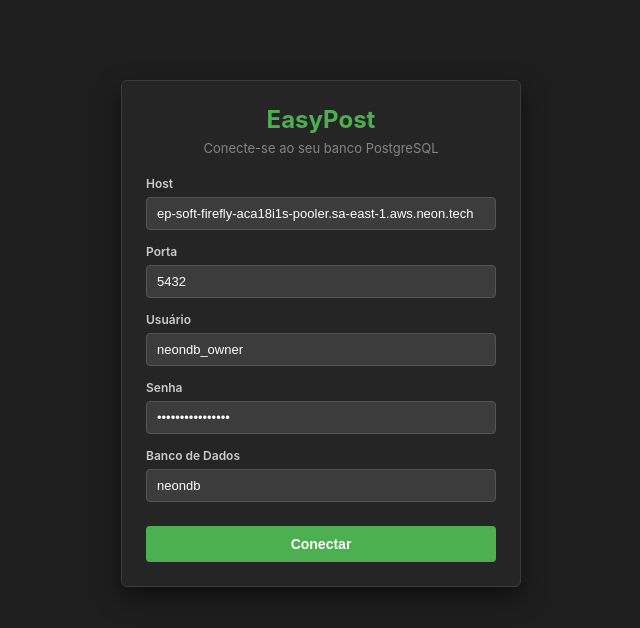
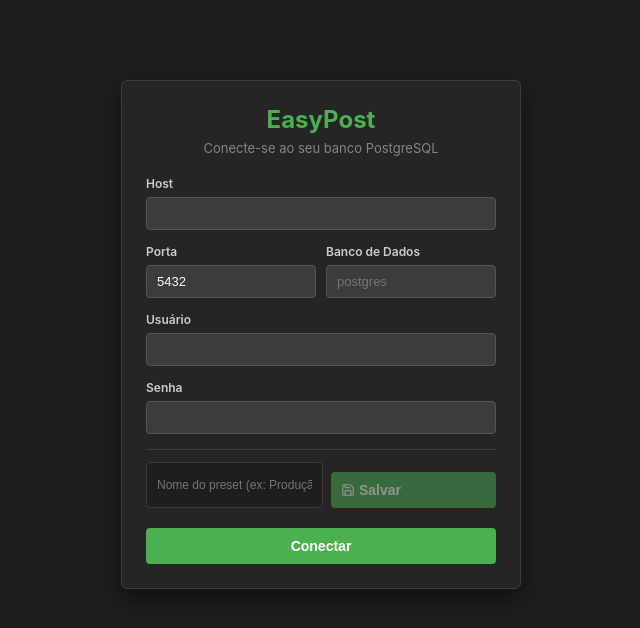
Before and after one commit to Math-1213/EasyDB, a React (Vite) app: page / in a window 1280 px wide. Shown: the top 628 px of the page, without its empty margins (319-959 px from the left). Built offline with nearby package versions, Linux system fonts and the light colour scheme.

Commit message:
feat: presets

```diff
--- a/src/App.css
+++ b/src/App.css
@@ -104,6 +104,136 @@
   word-break: break-all;
 }
 
+.form-group-row {
+  display: flex;
+  gap: 10px;
+}
+
+.form-group-row .form-group {
+  flex: 1;
+}
+
+/* CONTAINER DE PRESETS */
+.presets-section {
+  width: 100%;
+  margin-bottom: 15px;
+  background-color: #1e1e1e;
+  padding: 10px;
+  border-radius: 6px;
+  border: 1px solid #3c3c3c;
+}
+
+.preset-label {
+  font-size: 11px;
+  color: #858585;
+  text-transform: uppercase;
+  font-weight: bold;
+  display: block;
+  margin-bottom: 6px;
+}
+
+.presets-list {
+  display: flex;
+  flex-wrap: wrap;
+  gap: 6px;
+}
+
+.preset-badge {
+  background-color: #2d2d2d;
+  border: 1px solid #444;
+  color: #ccc;
+  padding: 4px 8px;
+  border-radius: 4px;
+  font-size: 12px;
+  display: flex;
+  align-items: center;
+  gap: 8px;
+  cursor: pointer;
+  transition: background-color 0.2s;
+}
+
+.preset-badge:hover {
+  background-color: #383838;
+  color: #fff;
+  border-color: #555;
+}
+
+.btn-delete-preset {
+  background: transparent;
+  border: none;
+  color: #858585;
+  cursor: pointer;
+  padding: 2px;
+  display: flex;
+  align-items: center;
+}
+
+.btn-delete-preset:hover {
+  color: #e57373;
+}
+
+/* SALVAR PRESET FORM */
+.save-preset-container {
+  display: flex;
+  gap: 8px;
+  margin: 15px 0 10px 0;
+  border-top: 1px solid #3c3c3c;
+  padding-top: 12px;
+}
+
+.preset-name-input {
+  flex: 1;
+  background-color: #1e1e1e;
+  border: 1px solid #3c3c3c;
+  border-radius: 4px;
+  color: white;
+  padding: 6px 10px;
+  font-size: 12px;
+  outline: none;
+}
+
+.preset-name-input:focus {
+  border-color: #4caf50;
+}
+
+.btn-save-preset {
+  background-color: #2d2d2d;
+  color: #ccc;
+  border: 1px solid #444;
+  padding: 0 12px;
+  border-radius: 4px;
+  font-size: 12px;
+  cursor: pointer;
+  display: flex;
+  align-items: center;
+  gap: 4px;
+}
+
+.btn-save-preset:hover:not(:disabled) {
+  background-color: #383838;
+  color: #fff;
+}
+
+.btn-save-preset:disabled {
+  opacity: 0.5;
+  cursor: not-allowed;
+}
+
+.btn-connect-main {
+  width: 100%;
+  background-color: #4caf50;
+  color: white;
+  border: none;
+  padding: 10px;
+  border-radius: 4px;
+  font-weight: bold;
+  cursor: pointer;
+  margin-top: 5px;
+}
+
+.btn-connect-main:hover {
+  background-color: #43a047;
+}
 /* ==========================================================================
    LAYOUT PRINCIPAL DASHBOARD & SIDEBAR
    ========================================================================== */
--- a/src/Screens/Connect.jsx
+++ b/src/Screens/Connect.jsx
@@ -1,23 +1,33 @@
-import { useState } from "react";
+import { useState, useEffect } from "react";
 import { invoke } from "@tauri-apps/api/core";
+import { Save, Trash2 } from "lucide-react";
 import "../App.css";
 
 function ConnectScreen({ onConnectSuccess }) {
   const [config, setConfig] = useState({
-    host: "ep-soft-firefly-aca18i1s-pooler.sa-east-1.aws.neon.tech",
+    // host: "ep-soft-firefly-aca18i1s-pooler.sa-east-1.aws.neon.tech",
+    // port: "5432",
+    // user: "neondb_owner",
+    // password: "npg_BbOf2LH5GYZC",
+    // database: "neondb",
+    host: "",
     port: "5432",
-    user: "neondb_owner",
-    password: "npg_BbOf2LH5GYZC",
-    database: "neondb",
-    // host: "localhost",
-    // port: "5432",
-    // user: "postgres",
-    // password: "",
-    // database: "",
+    user: "",
+    password: "",
+    database: "",
   });
-
+  const [presets, setPresets] = useState([]);
+  const [presetName, setPresetName] = useState("");
   const [status, setStatus] = useState("");
   const [loading, setLoading] = useState(false);
+
+  // Carrega os presets salvos no localStorage ao iniciar
+  useEffect(() => {
+    const savedPresets = localStorage.getItem("easypost_presets");
+    if (savedPresets) {
+      setPresets(JSON.parse(savedPresets));
+    }
+  }, []);
 
   const handleChange = (e) => {
     const { name, value } = e.target;
@@ -42,10 +52,67 @@
     }
   };
 
+  // Salva o preset atual
+  const handleSavePreset = (e) => {
+    e.preventDefault();
+    if (!presetName.trim()) return;
+
+    const newPreset = {
+      id: Date.now(),
+      name: presetName,
+      config: { ...config },
+    };
+
+    const updated = [...presets, newPreset];
+    setPresets(updated);
+    localStorage.setItem("easypost_presets", JSON.stringify(updated));
+    setPresetName("");
+    setStatus(`Preset "${newPreset.name}" salvo!`);
+  };
+
+  // Carrega as configurações de um preset selecionado
+  const handleSelectPreset = (preset) => {
+    setConfig({ ...preset.config });
+    setStatus(`Preset "${preset.name}" carregado.`);
+  };
+
+  // Deleta um preset
+  const handleDeletePreset = (id, e) => {
+    e.stopPropagation(); // Evita carregar o preset ao clicar em deletar
+    const updated = presets.filter((p) => p.id !== id);
+    setPresets(updated);
+    localStorage.setItem("easypost_presets", JSON.stringify(updated));
+  };
+
   return (
     <div className="login-container">
       <h1>EasyPost</h1>
       <p>Conecte-se ao seu banco PostgreSQL</p>
+
+      {/* Painel de Presets Salvose */}
+      {presets.length > 0 && (
+        <div className="presets-section">
+          <label className="preset-label">Presets Salvos</label>
+          <div className="presets-list">
+            {presets.map((p) => (
+              <div
+                key={p.id}
+                className="preset-badge"
+                onClick={() => handleSelectPreset(p)}
+              >
+                <span>{p.name}</span>
+                <button
+                  type="button"
+                  onClick={(e) => handleDeletePreset(p.id, e)}
+                  className="btn-delete-preset"
+                >
+                  <Trash2 size={12} />
+                </button>
+              </div>
+            ))}
+          </div>
+        </div>
+      )}
 
       <form onSubmit={handleConnect}>
         <div className="form-group">
@@ -58,6 +125,7 @@
           />
         </div>
 
+        <div className="form-group-row">
           <div className="form-group">
             <label>Porta</label>
             <input
@@ -66,6 +134,18 @@
               onChange={handleChange}
               required
             />
+          </div>
+
+          <div className="form-group">
+            <label>Banco de Dados</label>
+            <input
+              name="database"
+              value={config.database}
+              onChange={handleChange}
+              placeholder="postgres"
+              required
+            />
+          </div>
         </div>
 
         <div className="form-group">
@@ -88,18 +168,27 @@
           />
         </div>
 
-        <div className="form-group">
-          <label>Banco de Dados</label>
+        {/* Campo para salvar o preset atual */}
+        <div className="save-preset-container">
           <input
-            name="database"
-            value={config.database}
-            onChange={handleChange}
-            placeholder="postgres"
-            required
+            type="text"
+            placeholder="Nome do preset (ex: Produção)..."
+            value={presetName}
+            onChange={(e) => setPresetName(e.target.value)}
+            className="preset-name-input"
           />
+          <button
+            type="button"
+            onClick={handleSavePreset}
+            disabled={!presetName.trim()}
+            className="btn-save-preset"
+            title="Salvar campos atuais como Preset"
+          >
+            <Save size={14} /> Salvar
+          </button>
         </div>
 
-        <button type="submit" disabled={loading}>
+        <button type="submit" disabled={loading} className="btn-connect-main">
           {loading ? "Conectando..." : "Conectar"}
         </button>
       </form>
```
Lines whose indentation alone changed are shown as unchanged.
